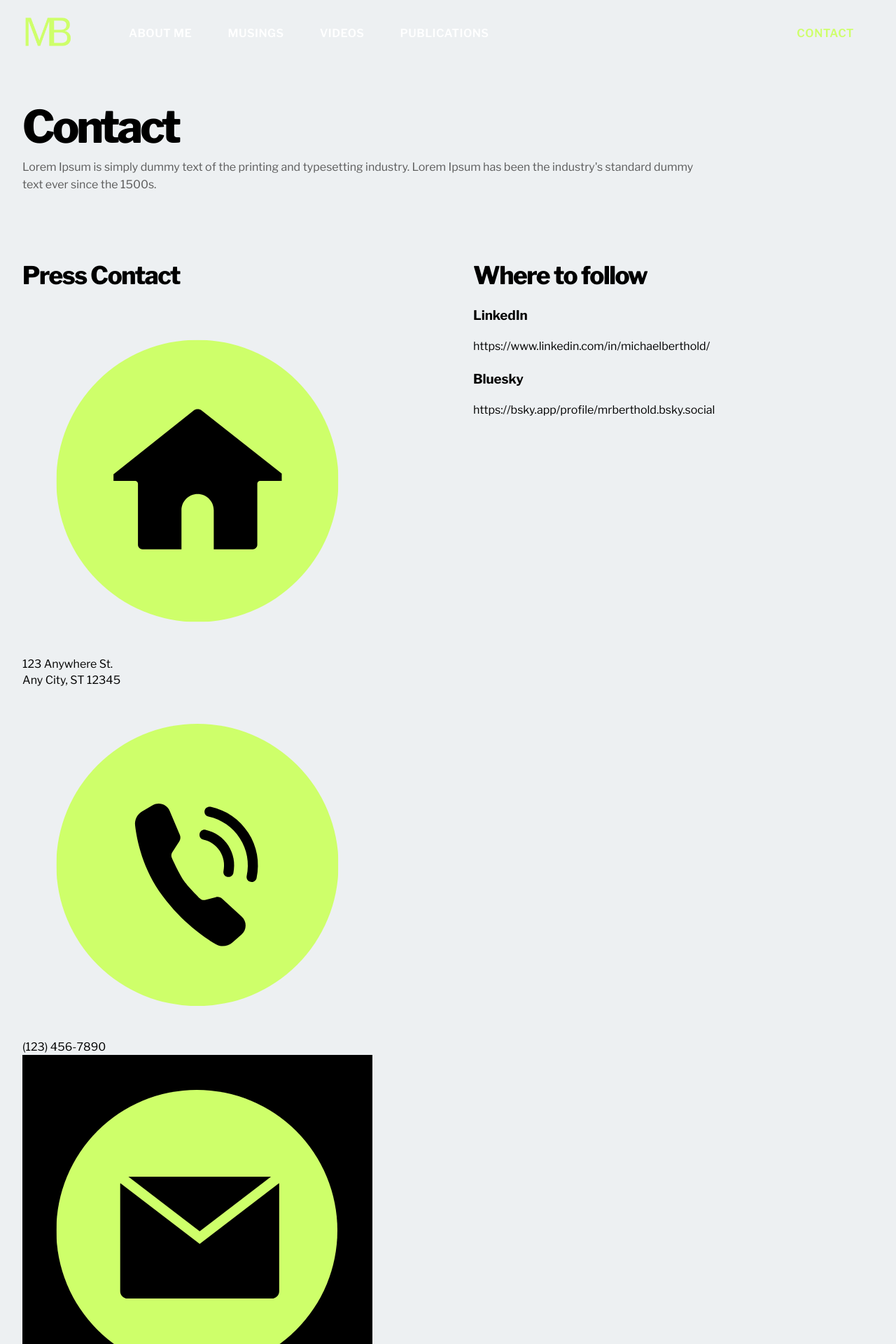
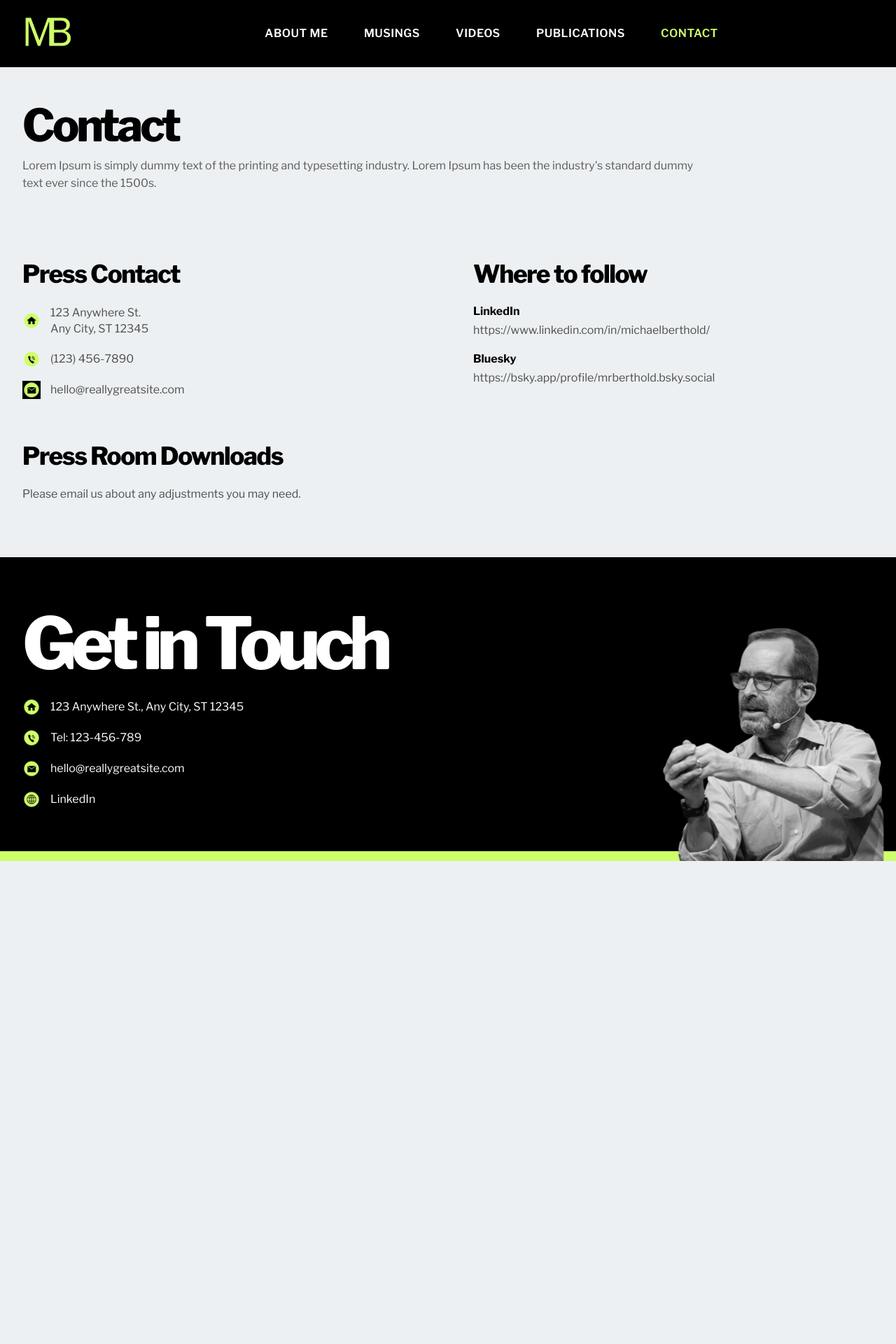
Before and after one commit to lacahelpme/mb, a Jekyll site: the page built from contact.html, in a window 1280 px wide. Shown: the top 1920 px of the page at 70% size. Built offline with Jekyll 4.4.1, drawn with Linux system fonts in a browser that asks for light colours; after the commit the page ends 1230 px from its top, so only the background shows below that.

Commit message:
Update style.css

```diff
--- a/assets/css/style.css
+++ b/assets/css/style.css
@@ -66,7 +66,9 @@
 h1,
 h2,
 h3,
-h4 {
+h4,
+ul,
+ol {
   margin-top: 0;
 }
 
@@ -204,20 +206,14 @@
 /* Header */
 
 .site-header {
-  width: 100%;
-  z-index: 30;
-}
-
-.site-header-home {
   position: absolute;
   top: 0;
   left: 0;
-  background: transparent;
-  color: var(--white);
-}
-
-.site-header-subpage {
-  position: relative;
+  width: 100%;
+  z-index: 30;
+}
+
+.site-header-dark {
   background: var(--black);
   color: var(--white);
 }
@@ -264,15 +260,6 @@
 .primary-nav a:hover,
 .primary-nav a:focus-visible {
   color: var(--accent);
-}
-
-.primary-nav ul li:last-child {
-  margin-left: auto;
-}
-
-.primary-nav .button-header {
-  min-width: 170px;
-  white-space: nowrap;
 }
 
 .header-cta {
@@ -564,12 +551,7 @@
   font-weight: 700;
 }
 
-.books-grid-home {
-  display: grid;
-  grid-template-columns: repeat(3, minmax(0, 1fr));
-  gap: 30px;
-}
-
+.books-grid-home,
 .books-grid-all {
   display: grid;
   grid-template-columns: repeat(3, minmax(0, 1fr));
@@ -794,6 +776,12 @@
   display: flex;
   gap: 14px;
   flex-wrap: wrap;
+  align-items: center;
+}
+
+.publications-band-actions .button {
+  white-space: nowrap;
+  min-width: 170px;
 }
 
 .publications-home-grid {
@@ -917,7 +905,7 @@
 .subpage-intro {
   background: var(--light);
   color: var(--black);
-  padding: 56px 0 44px;
+  padding: 150px 0 44px;
 }
 
 .subpage-intro-title {
@@ -935,8 +923,7 @@
   line-height: 1.55;
 }
 
-/* Video listings */
-
+/* Videos listing */
 
 .videos-listing {
   background: var(--light);
@@ -1214,10 +1201,6 @@
   align-items: center;
 }
 
-.publications-band-actions .button {
-  white-space: nowrap;
-}
-
 .subpage-text-lists {
   background: var(--light);
 }
@@ -1281,15 +1264,51 @@
   margin-bottom: 1.6rem;
 }
 
-.contact-info-list,
-.contact-follow-list {
-  display: grid;
-  gap: 1.35rem;
+.contact-icon-list,
+.contact-follow-list,
+.contact-info-list {
+  display: grid;
+  gap: 18px;
+}
+
+.contact-icon-item {
+  display: flex;
+  align-items: center;
+  gap: 14px;
+  font-size: 1rem;
+  line-height: 1.45;
+}
+
+.contact-icon-item img {
+  width: 26px;
+  height: 26px;
+  flex: 0 0 26px;
+  object-fit: contain;
+  display: block;
+}
+
+.contact-icon-item span,
+.contact-icon-item a {
+  color: #4e4e4e;
+  text-decoration: none;
+}
+
+.contact-icon-item a:hover,
+.contact-icon-item a:focus-visible,
+.contact-follow-row a:hover,
+.contact-follow-row a:focus-visible,
+.contact-follow-item a:hover,
+.contact-follow-item a:focus-visible,
+.contact-info-item a:hover,
+.contact-info-item a:focus-visible {
+  text-decoration: underline;
+  text-underline-offset: 0.12em;
 }
 
 .contact-info-item p,
 .contact-follow-item p,
-.contact-downloads p {
+.contact-downloads p,
+.contact-follow-row p {
   font-size: 1rem;
   line-height: 1.55;
   color: #4e4e4e;
@@ -1304,7 +1323,8 @@
   color: var(--black);
 }
 
-.contact-follow-item h3 {
+.contact-follow-item h3,
+.contact-follow-row h3 {
   font-size: 1rem;
   line-height: 1.2;
   font-weight: 700;
@@ -1312,16 +1332,11 @@
 }
 
 .contact-follow-item a,
-.contact-info-item a {
+.contact-info-item a,
+.contact-follow-row a {
   color: inherit;
   text-decoration: none;
   word-break: break-word;
-}
-
-.contact-follow-item a:hover,
-.contact-info-item a:hover {
-  text-decoration: underline;
-  text-underline-offset: 0.12em;
 }
 
 .contact-downloads {
@@ -1522,6 +1537,7 @@
 .subpage-text-list li,
 .contact-info-item p,
 .contact-follow-item p,
+.contact-follow-row p,
 .contact-downloads p {
   text-wrap: pretty;
 }
@@ -1541,10 +1557,8 @@
   .bio-grid,
   .video-teaser-grid,
   .footer-grid,
-  .video-card,
   .publication-list-card,
-  .musing-list-card,
-  .videos-grid {
+  .musing-list-card {
     grid-template-columns: 1fr;
   }
 
@@ -1615,6 +1629,10 @@
 
   .musings-subpage-grid {
     grid-template-columns: repeat(3, minmax(0, 1fr));
+  }
+
+  .videos-grid {
+    grid-template-columns: 1fr;
   }
 
   .contact-grid {
@@ -1806,7 +1824,7 @@
   }
 
   .subpage-intro {
-    padding: 40px 0 32px;
+    padding: 108px 0 32px;
   }
 
   .video-teaser-media video,
@@ -1910,7 +1928,7 @@
     grid-template-columns: 1fr;
   }
 
-  .video-card {
+  .videos-grid {
     grid-template-columns: 1fr;
   }
 
```
